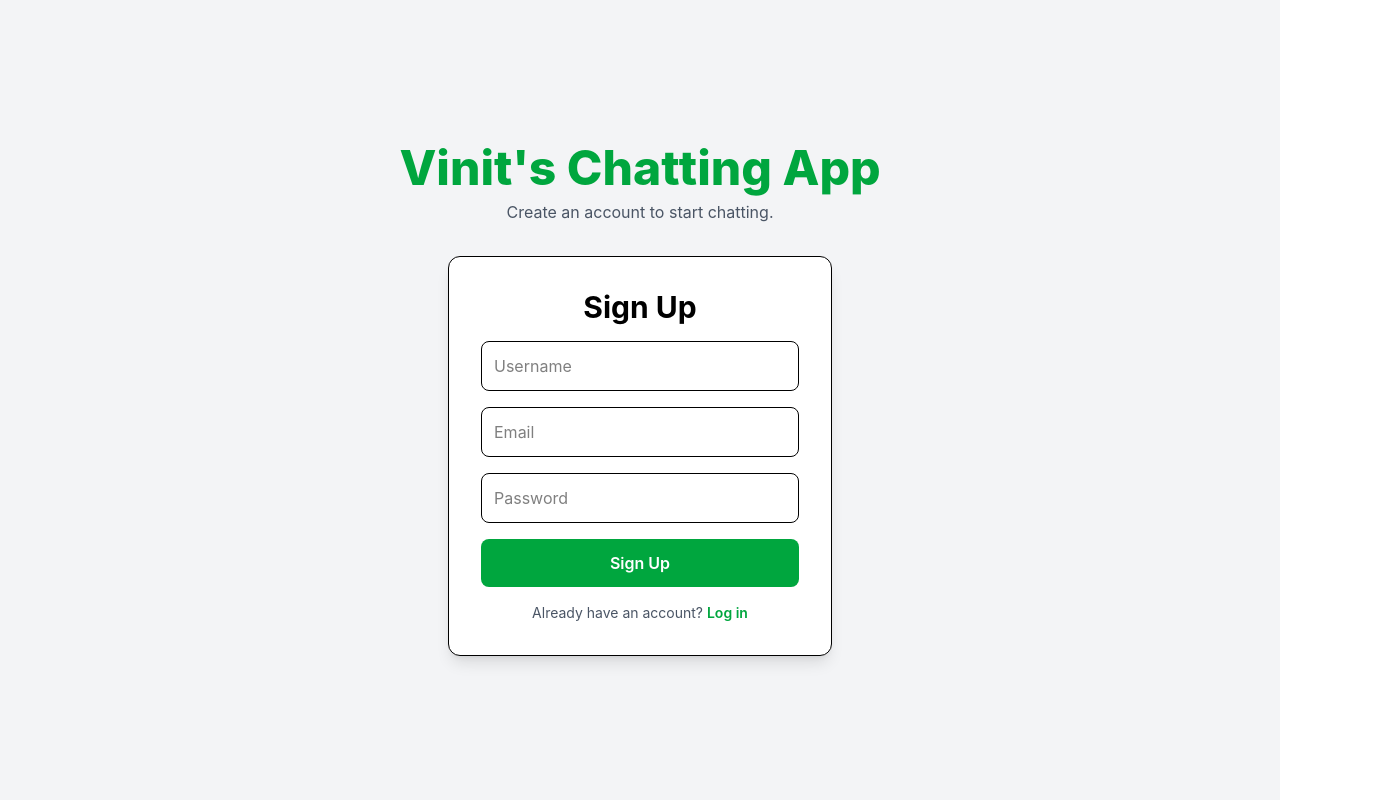
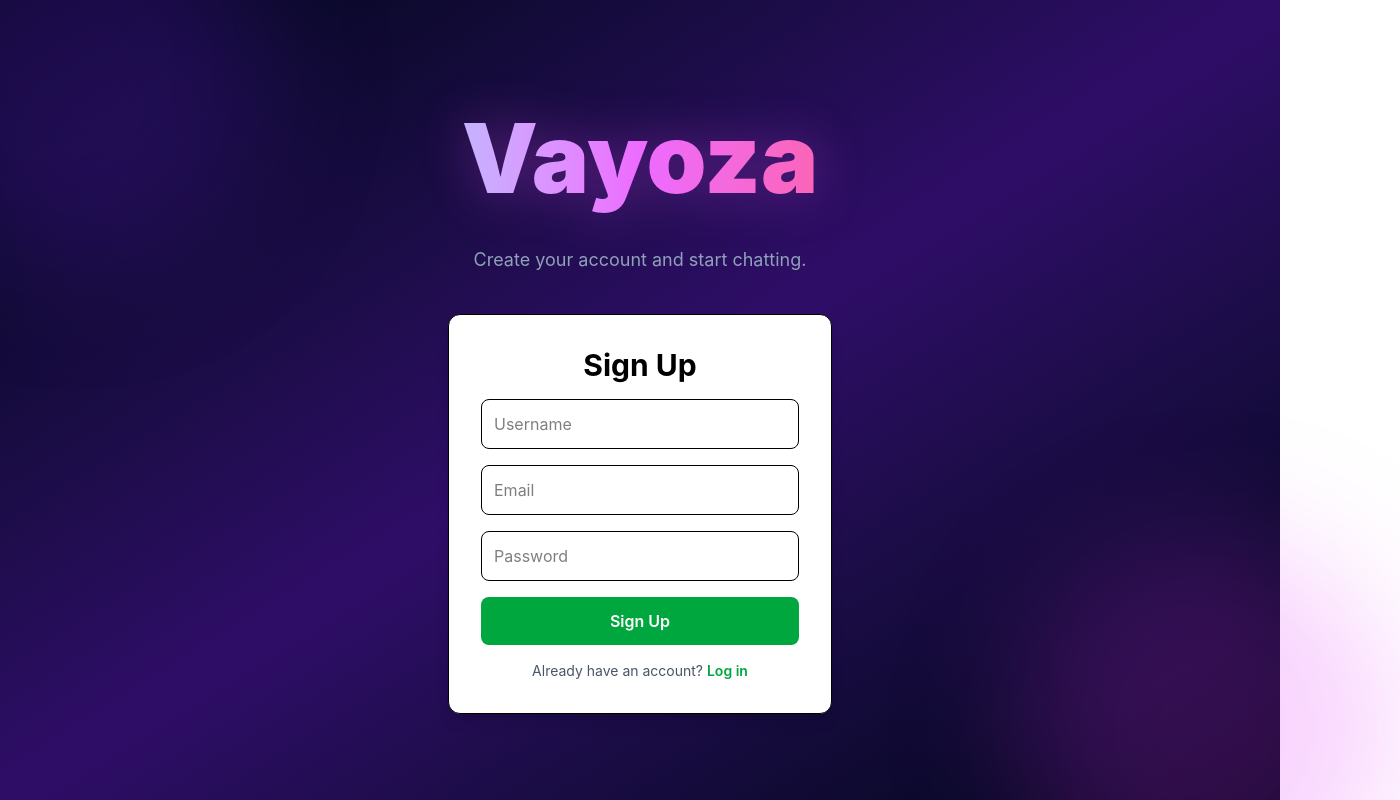
Before and after one commit to vinitp866/ChatApp, a React (Vite) app in the folder client/: page /signup in a window 1280 px wide. Shown: the top 800 px of the page, 1400 px wide, since content can reach past the window. Built offline with nearby package versions, Linux system fonts and the light colour scheme; no server answers.

Commit message:
Add request logging

```diff
--- a/client/src/pages/SignupPage.tsx
+++ b/client/src/pages/SignupPage.tsx
@@ -2,16 +2,26 @@ import SignupForm from "../components/auth/SignupForm";
 
 const SignupPage = () => {
   return (
-    <div className="flex min-h-screen flex-col items-center justify-center bg-gray-100 px-4">
-      <h1 className="mb-2 text-center text-5xl font-extrabold text-green-600">
-        Vinit's Chatting App
-      </h1>
+    <div className="relative flex min-h-screen items-center justify-center bg-gradient-to-br from-slate-950 via-violet-950 to-slate-950 px-4">
+      {/* Background Glow */}
+      <div className="absolute left-[-120px] top-[-120px] h-96 w-96 rounded-full bg-violet-600/20 blur-3xl" />
 
-      <p className="mb-8 text-center text-gray-600">
-        Create an account to start chatting.
-      </p>
+      <div className="absolute bottom-[-120px] right-[-120px] h-96 w-96 rounded-full bg-fuchsia-500/20 blur-3xl" />
 
-      <SignupForm />
+      <div className="relative flex w-full max-w-md flex-col items-center">
+        {/* Title */}
+        <h1 className="bg-gradient-to-r from-violet-300 via-fuchsia-400 to-pink-400 bg-clip-text pb-2 text-center text-7xl font-black leading-normal text-transparent drop-shadow-[0_0_25px_rgba(217,70,239,0.35)] md:text-8xl">
+          Vayoza
+        </h1>
+
+        {/* Subtitle */}
+        <p className="mb-10 mt-2 text-center text-lg text-slate-400">
+          Create your account and start chatting.
+        </p>
+
+        {/* Signup Form */}
+        <SignupForm />
+      </div>
     </div>
   );
 };
```
